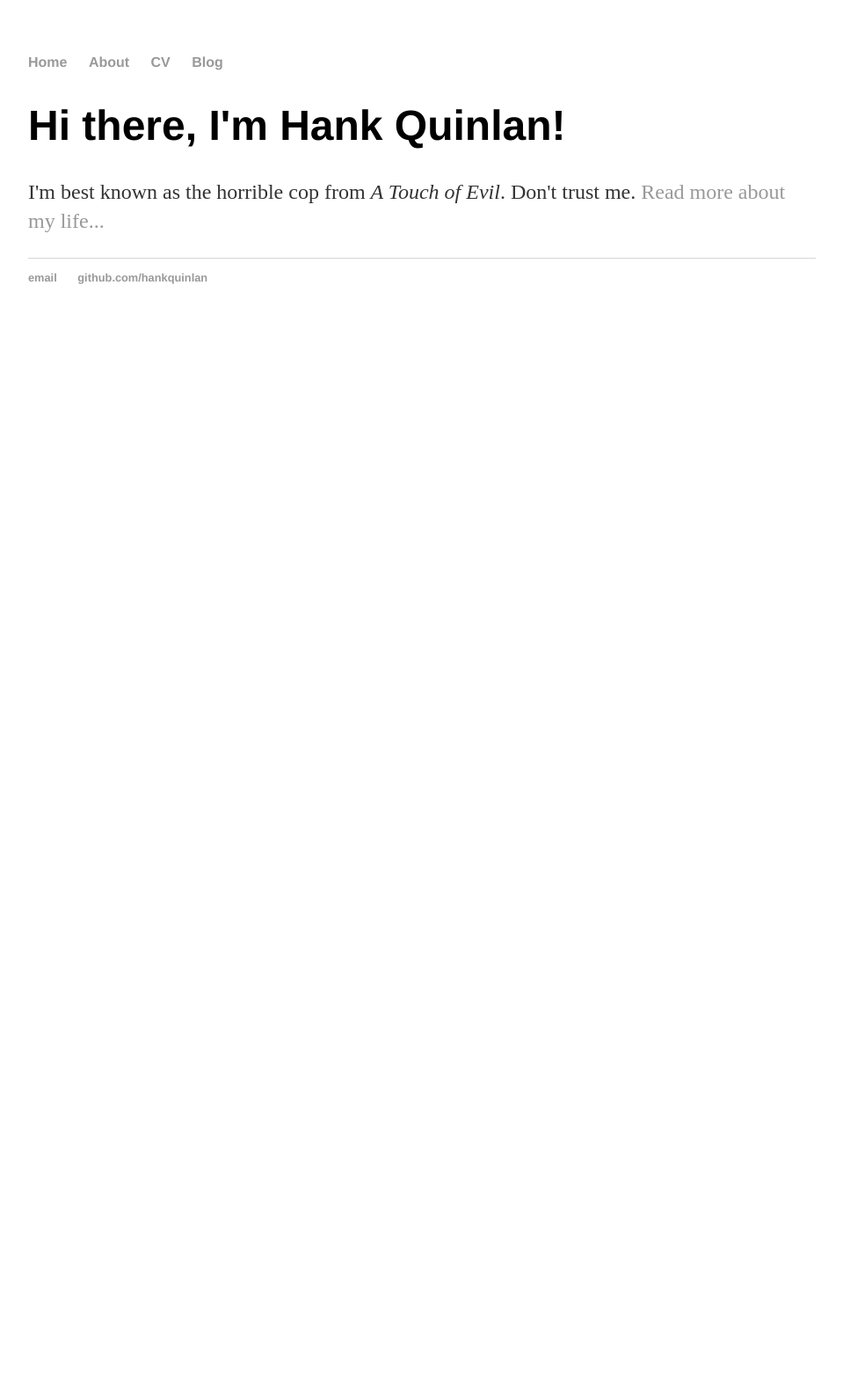
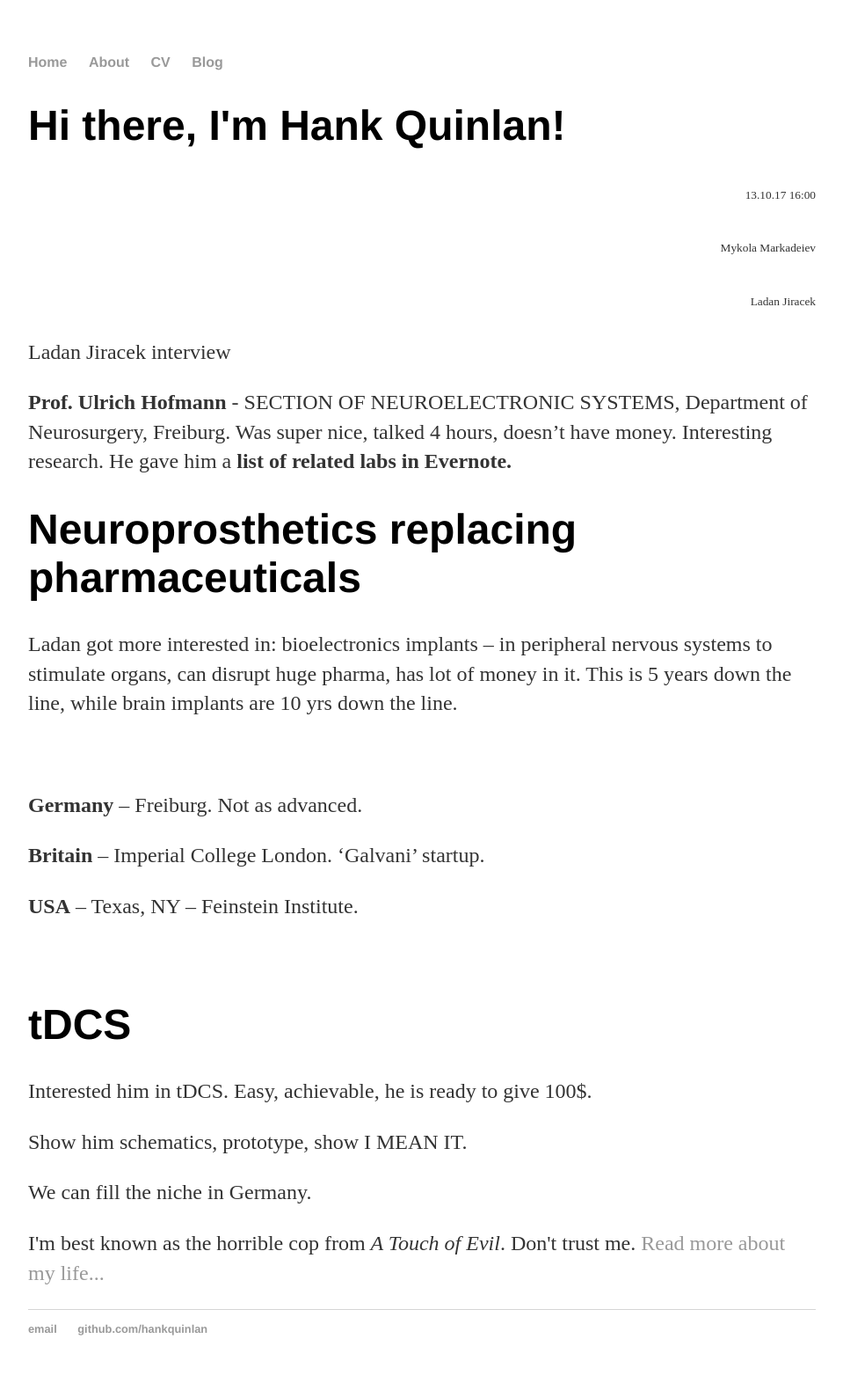
Before and after one commit to markadeev/markadeev.github.io, a Jekyll site: the page built from index.html, in a window 1280 px wide. Shown: the whole page at 88% size, without its empty margins (160-1119 px from the left). Built offline with Jekyll 4.4.1, drawn with Linux system fonts in a browser that asks for light colours; before the commit the page ends 900 px from its top, so only the background shows below that.

Commit message:
Update index.html

```diff
--- a/index.html
+++ b/index.html
@@ -5,6 +5,25 @@ title: Hank Quinlan, Horrible Cop
 
 		<div class="blurb">
 			<h1>Hi there, I'm Hank Quinlan!</h1>
+
+
+			<p style="text-align: right;"><span style="font-size: 10.0pt;">13.10.17 16:00</span></p>
+<p style="text-align: right;"><span style="font-size: 10.0pt;">Mykola Markadeiev</span></p>
+<p style="text-align: right;"><span style="font-size: 10.0pt;">Ladan Jiracek</span></p>
+<p>Ladan Jiracek interview</p>
+<p><strong>Prof. Ulrich Hofmann</strong> - SECTION OF NEUROELECTRONIC SYSTEMS, Department of Neurosurgery, Freiburg. Was super nice, talked 4 hours, doesn&rsquo;t have money. Interesting research. He gave him a <strong>list of related labs in Evernote.</strong></p>
+<h1>Neuroprosthetics replacing pharmaceuticals</h1>
+<p>Ladan got more interested in: bioelectronics implants &ndash; in peripheral nervous systems to stimulate organs, can disrupt huge pharma, has lot of money in it. This is 5 years down the line, while brain implants are 10 yrs down the line.</p>
+<p>&nbsp;</p>
+<p><strong>Germany</strong> &ndash; Freiburg. Not as advanced.</p>
+<p><strong>Britain</strong> &ndash; Imperial College London. &lsquo;Galvani&rsquo; startup.</p>
+<p><strong>USA</strong> &ndash; Texas, NY &ndash; Feinstein Institute.</p>
+<p>&nbsp;</p>
+<h1>tDCS</h1>
+<p>Interested him in tDCS. Easy, achievable, he is ready to give 100$.</p>
+<p>Show him schematics, prototype, show I MEAN IT.</p>
+<p>We can fill the niche in Germany.</p>
+
 			<p>I'm best known as the horrible cop from <em>A Touch of Evil</em>. Don't trust me. <a href="/about">Read more about my life...</a></p>
 
 		</div>
```
